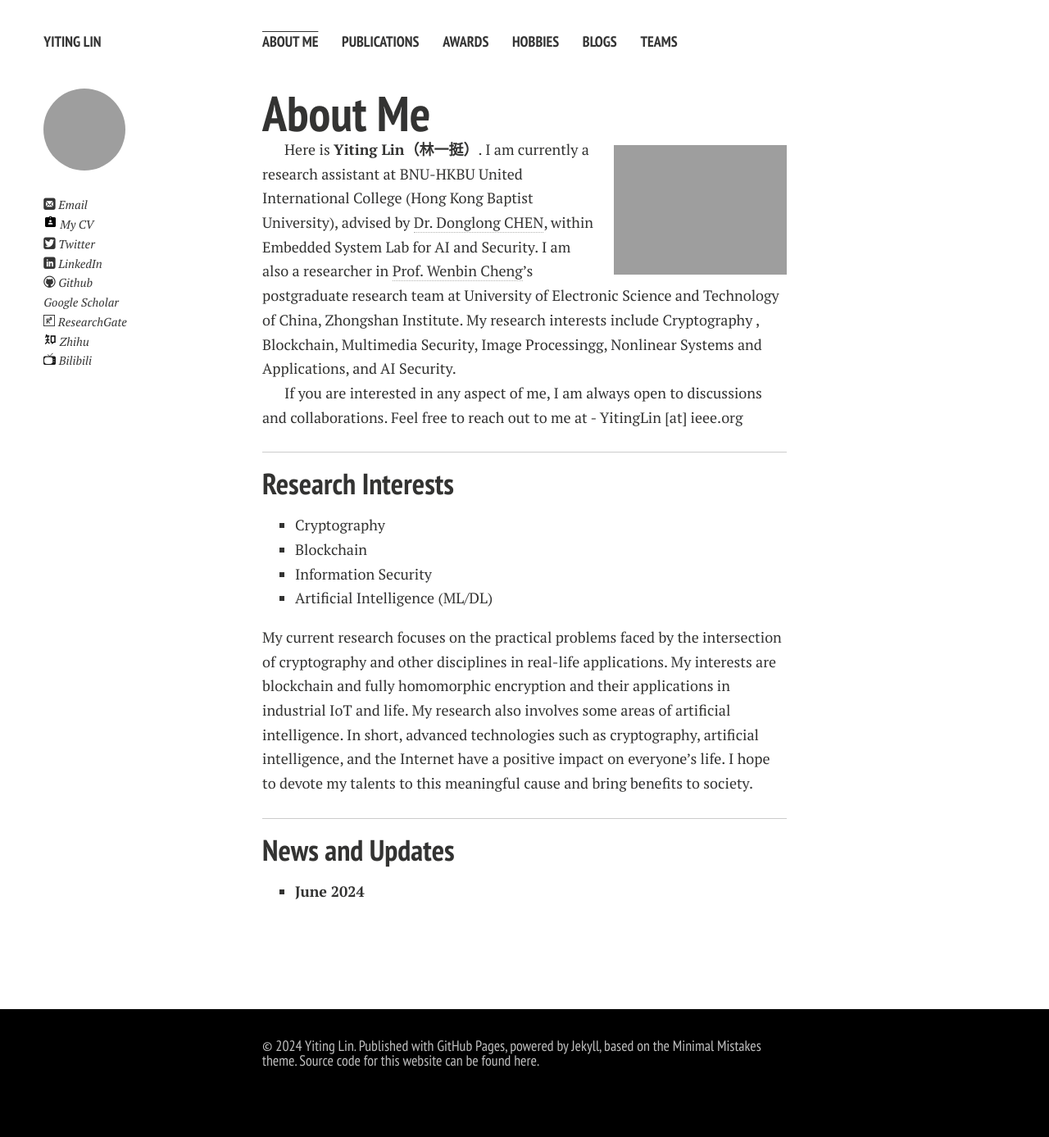
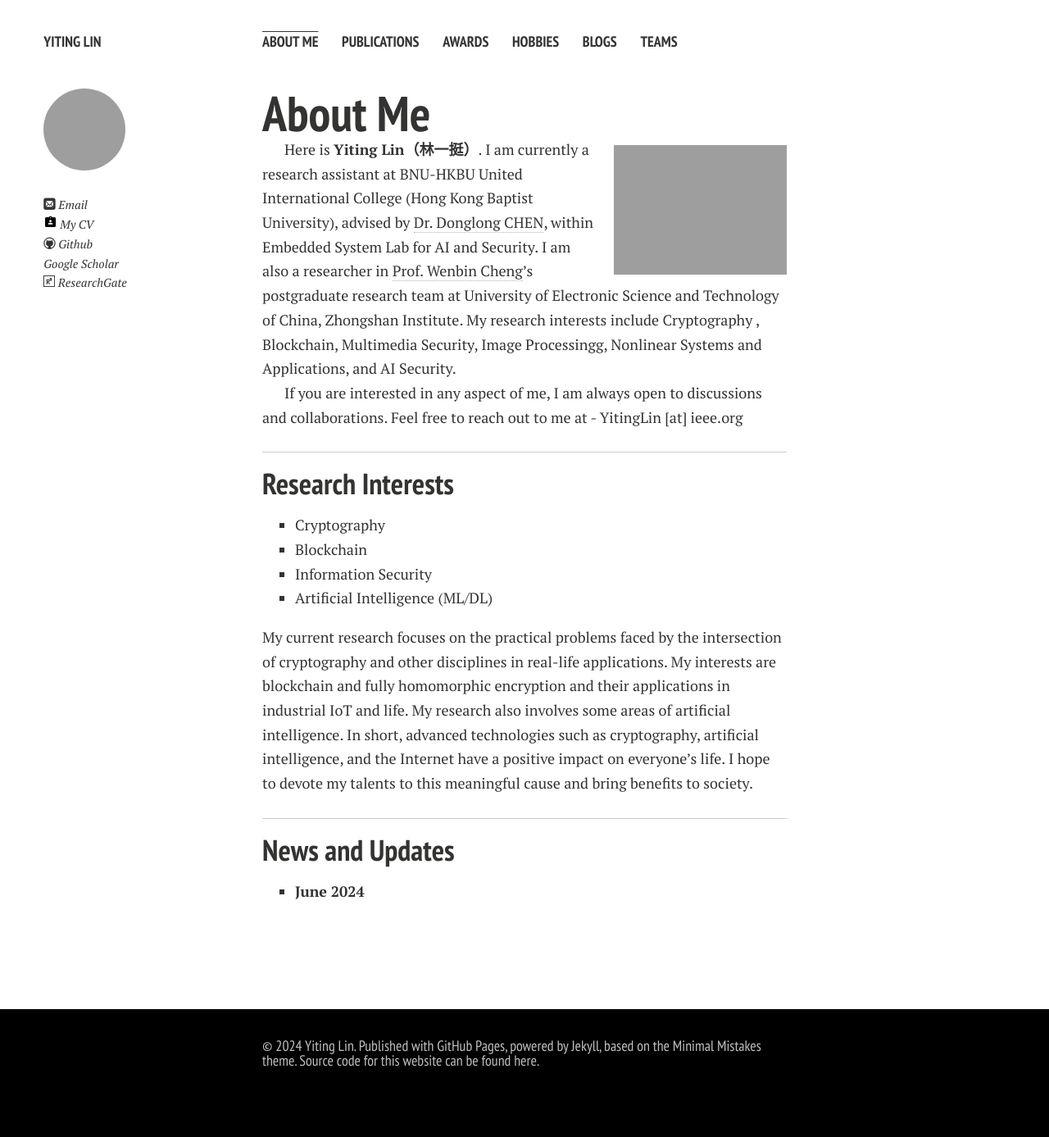
Before and after one commit to DoNotWantToGrowUp/donotwanttogrowup.github.io, a Jekyll site: the page built from index.md, in a window 1280 px wide. Shown: the whole page at 82% size. Built offline with Jekyll 4.4.1, drawn with Linux system fonts in a browser that asks for light colours; nearby versions of some CDN libraries; comment, search, counter and statistics services are not loaded; a style sheet for code colours, icons or effects is not loaded; our own code applies the rules of GitHub Pages for plain Markdown files; part of the change alters nothing that is shown.

Commit message:
Update _config.yml

```diff
--- a/_config.yml
+++ b/_config.yml
@@ -2,7 +2,7 @@ title: Yiting Lin
 # tagline: Here is personal website of Hanlin Cai. Powered by Jekyll, based on the Minimal Mistakes theme.
 # description: Two roads diverged in woods, I took the one less traveled by.
 #Comment out url when working locally to resolve base urls correctly
-url: https://caihanlin.com
+url: https://donotwanttogrowup.github.io/YitingLin.github.io/
 
 # Owner/author information
 owner:
@@ -10,15 +10,15 @@ owner:
   avatar: Yiting.jpg
   # bio: Two roads diverged in woods, I took the one less traveled by.
   email: YitingLin@ieee.org
-  cv: https://caihanlin.com/file/CV-HanlinCAI.pdf
+  cv: https://donotwanttogrowup.github.io/YitingLin.github.io/file/CV-HanlinCAI.pdf
   # Social networking links are used in author-bio sidebar. Update and remove as you like.
-  twitter: lancecai2002
-  github: GuangLun2000
-  linkedin: hanlincai
-  scholar: https://scholar.google.com/citations?user=8igSoWgAAAAJ
-  bilibili: 594030035
-  researchgate: https://www.researchgate.net/profile/Hanlin-Cai
-  zhihu: https://www.zhihu.com/people/chlire
+  # twitter: lancecai2002
+  github: donotwanttogrowup
+  # linkedin: hanlincai
+  scholar: https://scholar.google.com/citations?user=yh9vRvQAAAAJ
+  # bilibili: 594030035
+  researchgate: https://www.researchgate.net/profile/Yiting-Lin-13
+  # zhihu: https://www.zhihu.com/people/chlire
   # facebook: caihanlin2002
   # instagram: lancecai2002
   # lastfm:
```
